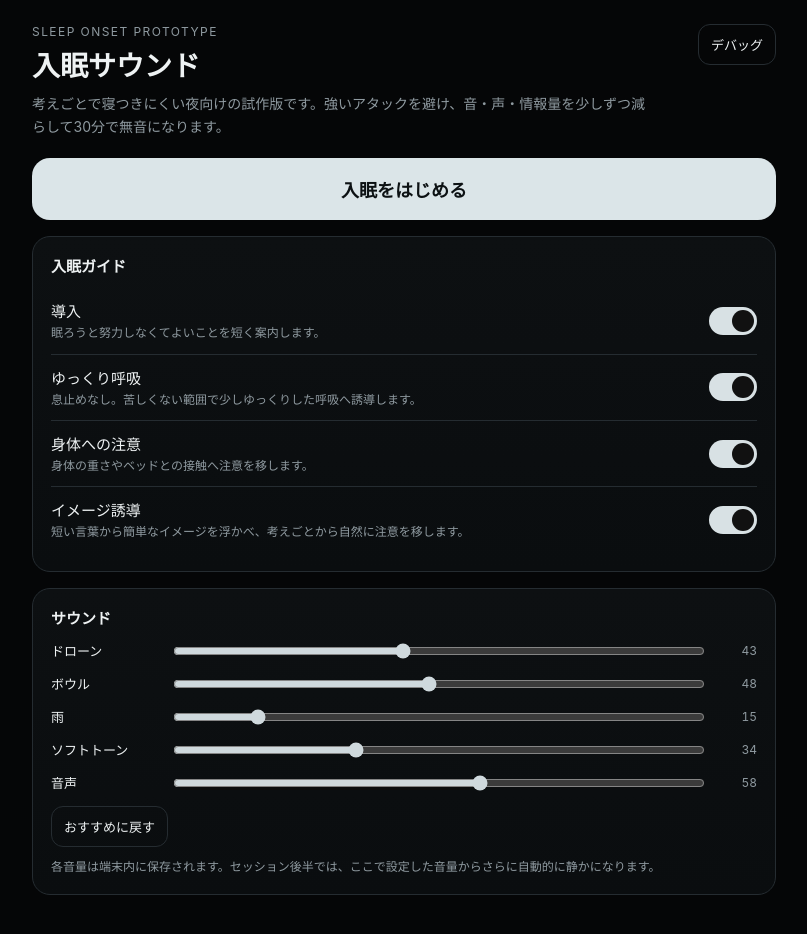
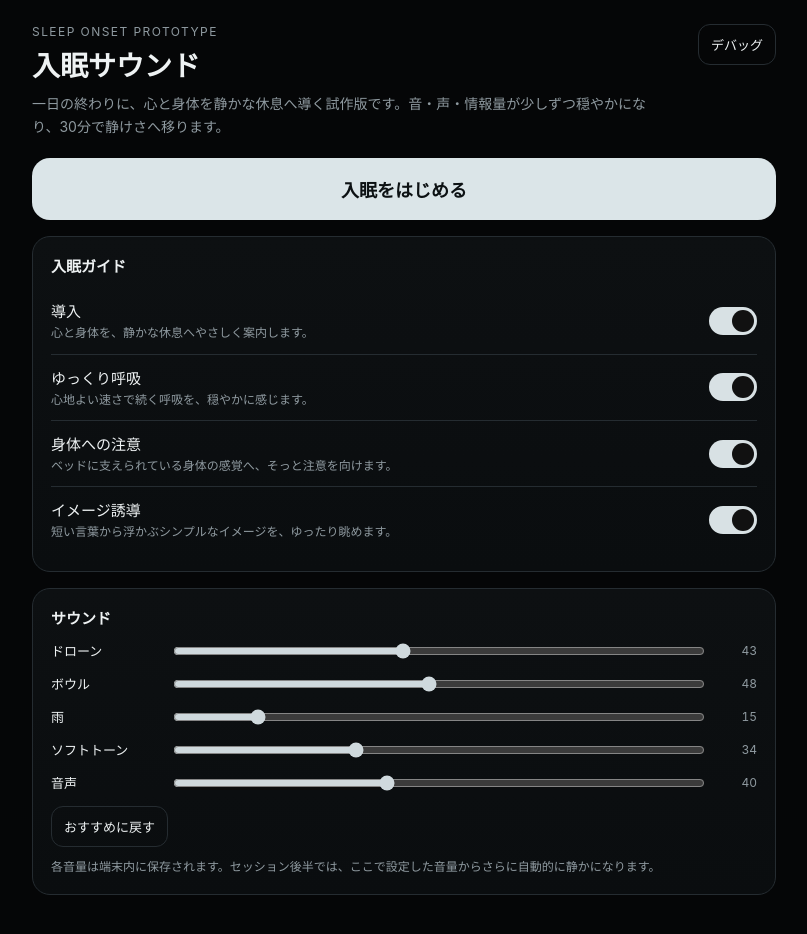
Before and after one commit to moistpeace/sleep_app2, a plain HTML site: page index.html in a window 1280 px wide. Shown: the whole page, without its empty margins (236-1043 px from the left). Drawn offline with Linux system fonts and the light colour scheme.

Commit message:
Update index.html

```diff
--- a/index.html
+++ b/index.html
@@ -16,7 +16,7 @@ body{min-height:100vh;padding:env(safe-area-inset-top) 0 env(safe-area-inset-bot
 <body>
 <div class="wrap">
   <div class="top">
-    <div><div class="eyebrow">Sleep onset prototype</div><div class="title">入眠サウンド</div><div class="sub">考えごとで寝つきにくい夜向けの試作版です。強いアタックを避け、音・声・情報量を少しずつ減らして30分で無音になります。</div></div>
+    <div><div class="eyebrow">Sleep onset prototype</div><div class="title">入眠サウンド</div><div class="sub">一日の終わりに、心と身体を静かな休息へ導く試作版です。音・声・情報量が少しずつ穏やかになり、30分で静けさへ移ります。</div></div>
     <button class="small-btn" id="debugToggle">デバッグ</button>
   </div>
 
@@ -31,10 +31,10 @@ body{min-height:100vh;padding:env(safe-area-inset-top) 0 env(safe-area-inset-bot
 
   <div class="card">
     <div class="section-title">入眠ガイド</div>
-    <div class="guide"><div><div class="guide-name">導入</div><div class="guide-desc">眠ろうと努力しなくてよいことを短く案内します。</div></div><label class="switch"><input data-guide="arrival" type="checkbox" checked><span class="slider"></span></label></div>
-    <div class="guide"><div><div class="guide-name">ゆっくり呼吸</div><div class="guide-desc">息止めなし。苦しくない範囲で少しゆっくりした呼吸へ誘導します。</div></div><label class="switch"><input data-guide="breath" type="checkbox" checked><span class="slider"></span></label></div>
-    <div class="guide"><div><div class="guide-name">身体への注意</div><div class="guide-desc">身体の重さやベッドとの接触へ注意を移します。</div></div><label class="switch"><input data-guide="body" type="checkbox" checked><span class="slider"></span></label></div>
-    <div class="guide"><div><div class="guide-name">イメージ誘導</div><div class="guide-desc">短い言葉から簡単なイメージを浮かべ、考えごとから自然に注意を移します。</div></div><label class="switch"><input data-guide="imagery" type="checkbox" checked><span class="slider"></span></label></div>
+    <div class="guide"><div><div class="guide-name">導入</div><div class="guide-desc">心と身体を、静かな休息へやさしく案内します。</div></div><label class="switch"><input data-guide="arrival" type="checkbox" checked><span class="slider"></span></label></div>
+    <div class="guide"><div><div class="guide-name">ゆっくり呼吸</div><div class="guide-desc">心地よい速さで続く呼吸を、穏やかに感じます。</div></div><label class="switch"><input data-guide="breath" type="checkbox" checked><span class="slider"></span></label></div>
+    <div class="guide"><div><div class="guide-name">身体への注意</div><div class="guide-desc">ベッドに支えられている身体の感覚へ、そっと注意を向けます。</div></div><label class="switch"><input data-guide="body" type="checkbox" checked><span class="slider"></span></label></div>
+    <div class="guide"><div><div class="guide-name">イメージ誘導</div><div class="guide-desc">短い言葉から浮かぶシンプルなイメージを、ゆったり眺めます。</div></div><label class="switch"><input data-guide="imagery" type="checkbox" checked><span class="slider"></span></label></div>
   </div>
 
   <div class="card">
@@ -43,7 +43,7 @@ body{min-height:100vh;padding:env(safe-area-inset-top) 0 env(safe-area-inset-bot
     <div class="mrow"><label>ボウル</label><input type="range" min="0" max="100" value="55" data-mix="bowl"><span class="pct" data-pct="bowl">55</span></div>
     <div class="mrow"><label>雨</label><input type="range" min="0" max="100" value="15" data-mix="rain"><span class="pct" data-pct="rain">15</span></div>
     <div class="mrow"><label>ソフトトーン</label><input type="range" min="0" max="100" value="30" data-mix="tone"><span class="pct" data-pct="tone">30</span></div>
-    <div class="mrow"><label>音声</label><input type="range" min="0" max="100" value="58" data-mix="voice"><span class="pct" data-pct="voice">58</span></div>
+    <div class="mrow"><label>音声</label><input type="range" min="0" max="100" value="40" data-mix="voice"><span class="pct" data-pct="voice">40</span></div>
     <button class="small-btn" id="resetMix">おすすめに戻す</button>
     <div class="hint">各音量は端末内に保存されます。セッション後半では、ここで設定した音量からさらに自動的に静かになります。</div>
   </div>
@@ -70,7 +70,7 @@ body{min-height:100vh;padding:env(safe-area-inset-top) 0 env(safe-area-inset-bot
 (() => {
   'use strict';
   const SESSION_SEC = 30*60;
-  const defaults = {drone:43,bowl:48,rain:15,tone:34,voice:58};
+  const defaults = {drone:43,bowl:48,rain:15,tone:34,voice:40};
   const scale = [164.81,185.00,220.00,246.94,293.66]; // E3 F#3 A3 B3 D4
   const noteNames = ['E3','F♯3','A3','B3','D4'];
   const $ = s => document.querySelector(s), $$ = s => [...document.querySelectorAll(s)];
@@ -85,7 +85,7 @@ body{min-height:100vh;padding:env(safe-area-inset-top) 0 env(safe-area-inset-bot
   let phraseQueue=[], preferredVoice=null;
 
   function load(){
-    const currentMixVersion=3;
+    const currentMixVersion=4;
     let mix=JSON.parse(localStorage.getItem('sleepMix')||'null')||defaults;
     if(+localStorage.getItem('sleepMixVersion')!==currentMixVersion){mix=defaults;localStorage.setItem('sleepMixVersion',currentMixVersion);localStorage.setItem('sleepMix',JSON.stringify(defaults));}
     $$('[data-mix]').forEach(el=>{const k=el.dataset.mix;el.value=mix[k] ?? defaults[k];$(`[data-pct="${k}"]`).textContent=el.value;});
@@ -205,8 +205,9 @@ body{min-height:100vh;padding:env(safe-area-inset-top) 0 env(safe-area-inset-bot
     o.start(at);o.stop(at+dur+.1);currentTone=name;setTimeout(()=>{if(currentTone===name)currentTone='—';},dur*1000);
   }
   function scheduleBowl(freq,name,at,attack=7,dur=28){
-    const ratios=[1,2.01,2.96,4.08],amps=[.10,.05,.035,.018];
-    ratios.forEach((r,i)=>{const o=ctx.createOscillator(),g=makeGain(0);o.type='sine';o.frequency.value=freq*r;connectPinkMod(o.detune,1.3+i*.25,.006,.065,5,at+dur+.2);const lp=ctx.createBiquadFilter();lp.type='lowpass';lp.frequency.value=1850;lp.Q.value=.16;o.connect(g).connect(lp).connect(bowlBus);g.gain.setValueAtTime(0,at);g.gain.linearRampToValueAtTime(amps[i],at+attack);g.gain.exponentialRampToValueAtTime(.0001,at+dur);o.start(at);o.stop(at+dur+.1);});
+    // Consonant fifths and octaves replace the metallic inharmonic partials.
+    const ratios=[1,1.5,2,3,4],amps=[.078,.030,.022,.010,.0045];
+    ratios.forEach((r,i)=>{const o=ctx.createOscillator(),g=makeGain(0);o.type='sine';o.frequency.value=freq*r;connectPinkMod(o.detune,.45+i*.10,.006,.055,4,at+dur+.2);const lp=ctx.createBiquadFilter();lp.type='lowpass';lp.frequency.value=1500;lp.Q.value=.08;o.connect(g).connect(lp).connect(bowlBus);g.gain.setValueAtTime(0,at);g.gain.linearRampToValueAtTime(amps[i],at+attack);g.gain.exponentialRampToValueAtTime(.0001,at+dur);o.start(at);o.stop(at+dur+.1);});
     currentBowl=name;setTimeout(()=>{if(currentBowl===name)currentBowl='—';},dur*1000);
   }
   function scheduleNextEvents(t){
@@ -224,31 +225,31 @@ body{min-height:100vh;padding:env(safe-area-inset-top) 0 env(safe-area-inset-bot
       scheduled.tone.push(t); nextTone=t+lerp(18,58,t/SESSION_SEC)*(1+.18*pinkTiming(t,2.7))*(0.92+Math.random()*.16)/p.density;
     }
   }
-  function updateMixNow(){ if(!ctx)return; const t=running?performance.now()/1000-startAt:0,p=infoParams(t); const voiceDuck=voiceBusy?.58:1;
-    droneGain.gain.setTargetAtTime(getMix('drone')*.36*p.fade*voiceDuck,ctx.currentTime,.8);
-    bowlBus.gain.setTargetAtTime(getMix('bowl')*.85*p.fade*(voiceBusy?.18:1),ctx.currentTime,.6);
-    rainGain.gain.setTargetAtTime(getMix('rain')*.24*p.fade*voiceDuck,ctx.currentTime,.8);
-    toneBus.gain.setTargetAtTime(getMix('tone')*.9*p.fade*(voiceBusy?.18:1),ctx.currentTime,.6);
+  function updateMixNow(){ if(!ctx)return; const t=running?performance.now()/1000-startAt:0,p=infoParams(t); const bedDuck=voiceBusy?.88:1,eventDuck=voiceBusy?.72:1;
+    droneGain.gain.setTargetAtTime(getMix('drone')*.36*p.fade*bedDuck,ctx.currentTime,1.2);
+    bowlBus.gain.setTargetAtTime(getMix('bowl')*.85*p.fade*eventDuck,ctx.currentTime,1.0);
+    rainGain.gain.setTargetAtTime(getMix('rain')*.24*p.fade*bedDuck,ctx.currentTime,1.2);
+    toneBus.gain.setTargetAtTime(getMix('tone')*.9*p.fade*eventDuck,ctx.currentTime,1.0);
   }
 
   const arrival=[
-    '横になったままで大丈夫です。眠ろうと努力しなくてもかまいません。',
-    '今は、ただ音と身体の感覚に少しだけ注意を預けます。'
+    'ここからは、身体をベッドにあずけて、静かに休む時間です。',
+    'やわらかな音と、呼吸の流れを、そっと感じていきます。'
   ];
   const breath=[
-    '呼吸を少しだけゆっくりしてみます。息は止めません。',
-    '楽な範囲で吸って、吐く息を少しだけ長くします。',
-    '苦しく感じたら、合図に合わせず、自然な呼吸に戻してください。',
-    '次の数呼吸も、楽な速さのままで大丈夫です。'
+    'いつもの呼吸が、静かに続いています。',
+    '吸う息がやさしく入り、吐く息とともに、身体がゆったり広がります。',
+    'あなたにちょうどよい速さで、呼吸が穏やかに流れています。',
+    '吐く息のたびに、身体がベッドへ、やわらかくあずけられていきます。'
   ];
   const body=[
-    '背中がベッドに触れている感覚を、少しだけ感じます。',
-    '肩の重さを、そのまま感じます。変えなくて大丈夫です。',
-    '手の重さを感じます。',
-    '脚がベッドに預けられている感覚を感じます。',
-    '顔まわりは、力を抜こうとせず、そのままで大丈夫です。'
+    '背中に、ベッドのやわらかな支えを感じます。',
+    '肩の重さが、ゆっくりとベッドへ広がります。',
+    '手のひらと指先が、静かに休んでいます。',
+    '脚全体が、ゆったりと支えられています。',
+    '額、まぶた、頬が、なめらかにゆるんでいきます。'
   ];
-  const images=[['白い','石'],['小さな','木の箱'],['丸い','窓'],['薄い','雲'],['紙の','舟'],['木の','椅子'],['静かな','葉'],['白い','布'],['小さな','橋'],['ガラスの','コップ'],['遠い','丘'],['丸い','皿'],['細い','枝'],['灰色の','小石'],['木の','扉'],['淡い','霧'],['小さな','棚'],['乾いた','葉'],['低い','塀'],['白い','貝殻'],['静かな','池'],['紙の','袋'],['細い','道'],['丸い','鏡']];
+  const images=[['白い','石'],['小さな','木の箱'],['丸い','窓'],['淡い','雲'],['紙の','舟'],['木の','椅子'],['やわらかな','葉'],['白い','布'],['小さな','橋'],['透明な','コップ'],['なだらかな','丘'],['丸い','皿'],['細い','枝'],['なめらかな','小石'],['木の','扉'],['淡い','光'],['小さな','棚'],['一枚の','葉'],['低い','塀'],['白い','貝殻'],['静かな','池'],['紙の','袋'],['細い','道'],['丸い','鏡']];
 
   function chooseVoice(){
     if(!('speechSynthesis' in window))return;
@@ -276,7 +277,7 @@ body{min-height:100vh;padding:env(safe-area-inset-top) 0 env(safe-area-inset-bot
     for(const id of enabled){const st=c,en=c+durations[id]; if(id==='arrival'){arrival.forEach((x,i)=>phraseQueue.push({t:st+12+i*34,text:x}));}
       if(id==='breath'){breath.forEach((x,i)=>phraseQueue.push({t:st+12+i*52,text:x}));}
       if(id==='body'){body.forEach((x,i)=>phraseQueue.push({t:st+12+i*42,text:x}));}
-      if(id==='imagery'){phraseQueue.push({t:st+8,text:'短い言葉を聞いたら、一瞬だけ形を思い浮かべます。はっきり見えなくても大丈夫です。次の言葉が来たら、前のイメージはそのまま手放します。'}); let tt=st+42,idx=0; while(tt<en-25){phraseQueue.push({t:tt,text:images[idx++%images.length],image:true}); const prog=(tt-st)/(en-st);tt+=lerp(8,22,prog)*(0.9+Math.random()*.2);} }
+      if(id==='imagery'){phraseQueue.push({t:st+8,text:'これから、短い言葉が、ゆっくり届きます。浮かんだ形や色を、そっと眺めます。次の言葉とともに、景色が静かに入れ替わります。'}); let tt=st+42,idx=0; while(tt<en-25){phraseQueue.push({t:tt,text:images[idx++%images.length],image:true}); const prog=(tt-st)/(en-st);tt+=lerp(8,22,prog)*(0.9+Math.random()*.2);} }
       c=en;
     }
   }
```
